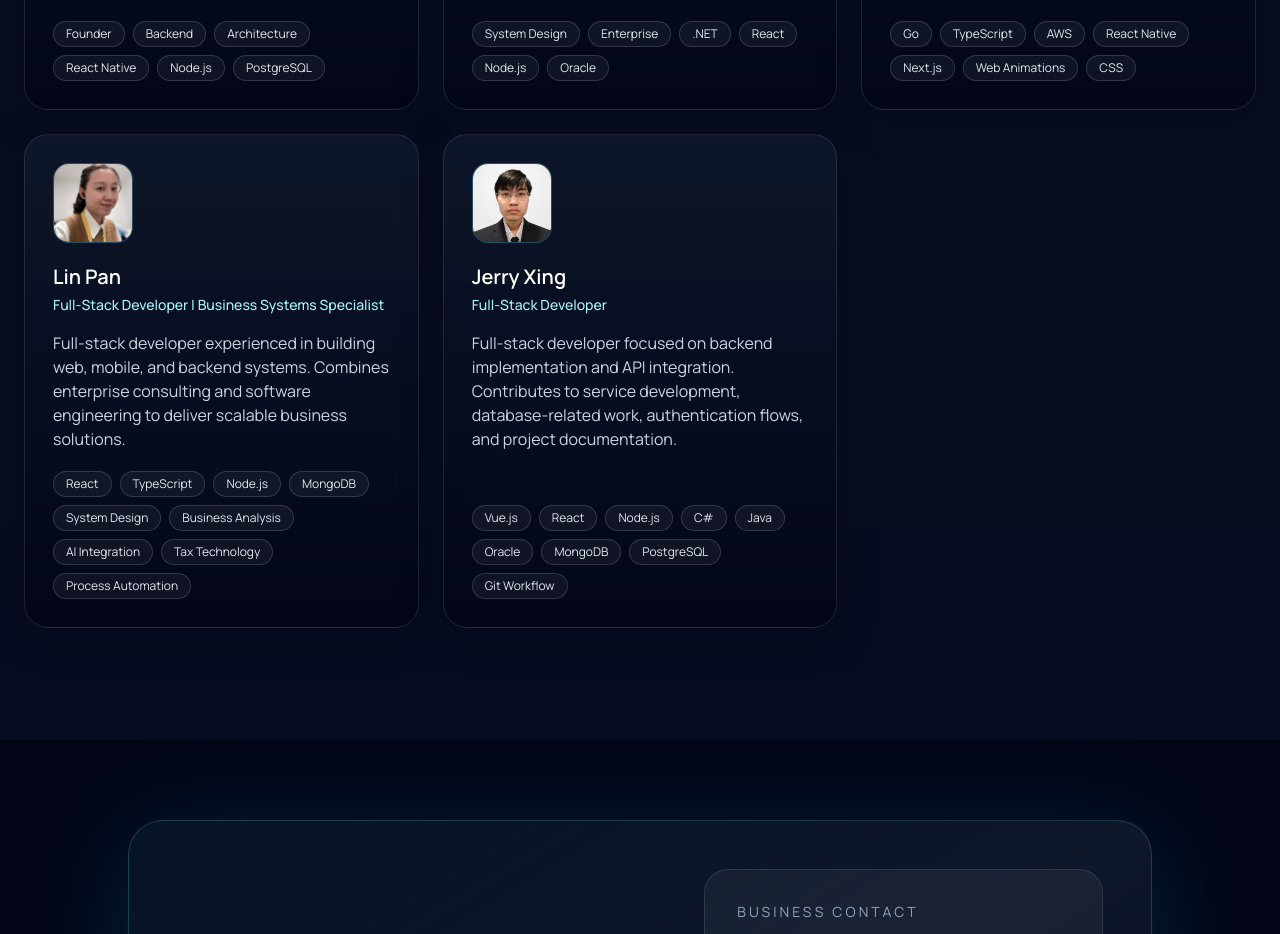
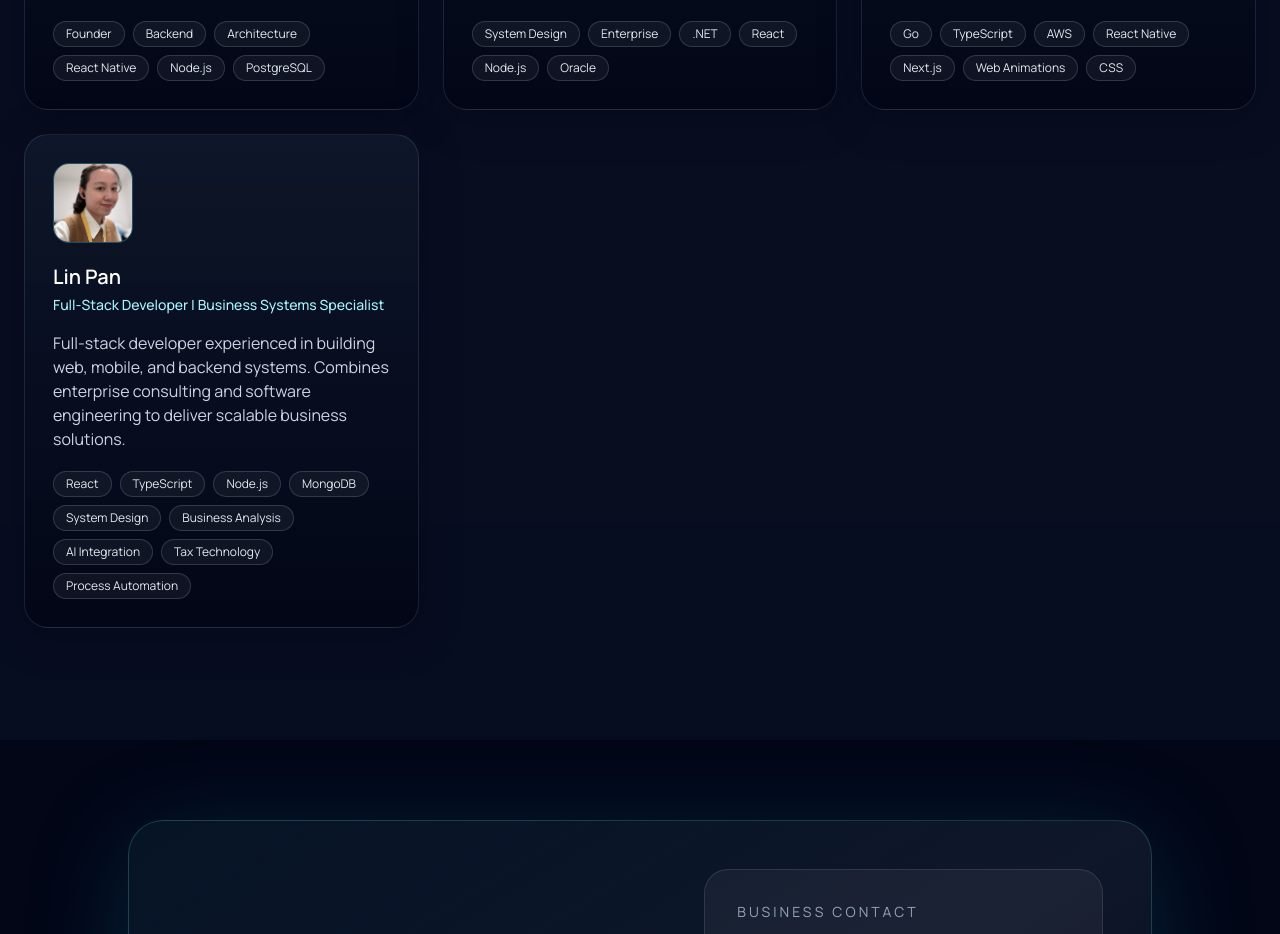
Before and after one commit to systemforge-studio/systemforge-website, a React (Vite) app: page / in a window 1280 px wide. Shown: the part 6080-7014 px from the top of the page. Built offline with nearby package versions, Linux system fonts and the light colour scheme; a web font is replaced by a local one.

Commit message:
Remove Jerry from English and Arabic team sections

```diff
--- a/src/i18n/locales/ar/team.ts
+++ b/src/i18n/locales/ar/team.ts
@@ -57,15 +57,5 @@ export const arabicTeamSection: SiteContent["teamSection"] = {
         "Process Automation",
       ],
     },
-    {
-      name: "Jerry Xing",
-      imageUrl: TEAM_IMAGES.jerry,
-      role: "مطور Full-Stack",
-      secondaryRole:
-        "Full-Stack Developer",
-      summary:
-        "مطور Full-Stack يركز على تنفيذ الخلفية وتكامل API، قواعد البيانات، المصادقة، والتوثيق.",
-      skills: ["Vue.js", "React", "Node.js", "C#", "Java", "Oracle", "MongoDB", "PostgreSQL", "Git Workflow"],
-    },
   ],
 };
--- a/src/i18n/locales/en/team.ts
+++ b/src/i18n/locales/en/team.ts
@@ -49,13 +49,5 @@ export const englishTeamSection: SiteContent["teamSection"] = {
         "Process Automation",
       ],
     },
-    {
-      name: "Jerry Xing",
-      imageUrl: TEAM_IMAGES.jerry,
-      role: "Full-Stack Developer",
-      summary:
-        "Full-stack developer focused on backend implementation and API integration. Contributes to service development, database-related work, authentication flows, and project documentation.",
-      skills: ["Vue.js", "React", "Node.js", "C#", "Java", "Oracle", "MongoDB", "PostgreSQL", "Git Workflow"],
-    },
   ],
 };
--- a/src/shared/constants/assets.ts
+++ b/src/shared/constants/assets.ts
@@ -19,5 +19,4 @@ export const TEAM_IMAGES = {
   haven: "/team/haven.png",
   jimmy: "/team/jimmy.png",
   lin: "/team/lin.jpg",
-  jerry: "/team/jerry.png",
 } as const;
```
Also changed, not shown: public/team/jerry.png (deleted).
